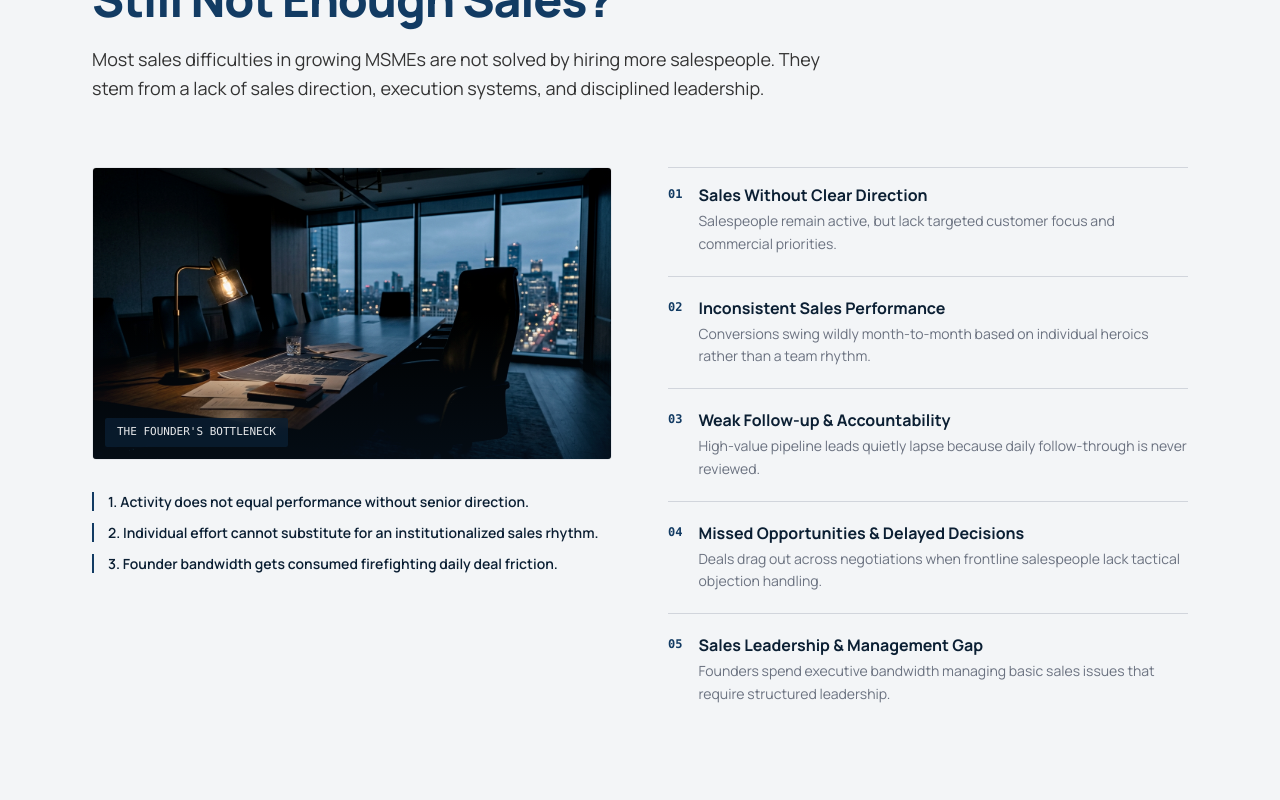
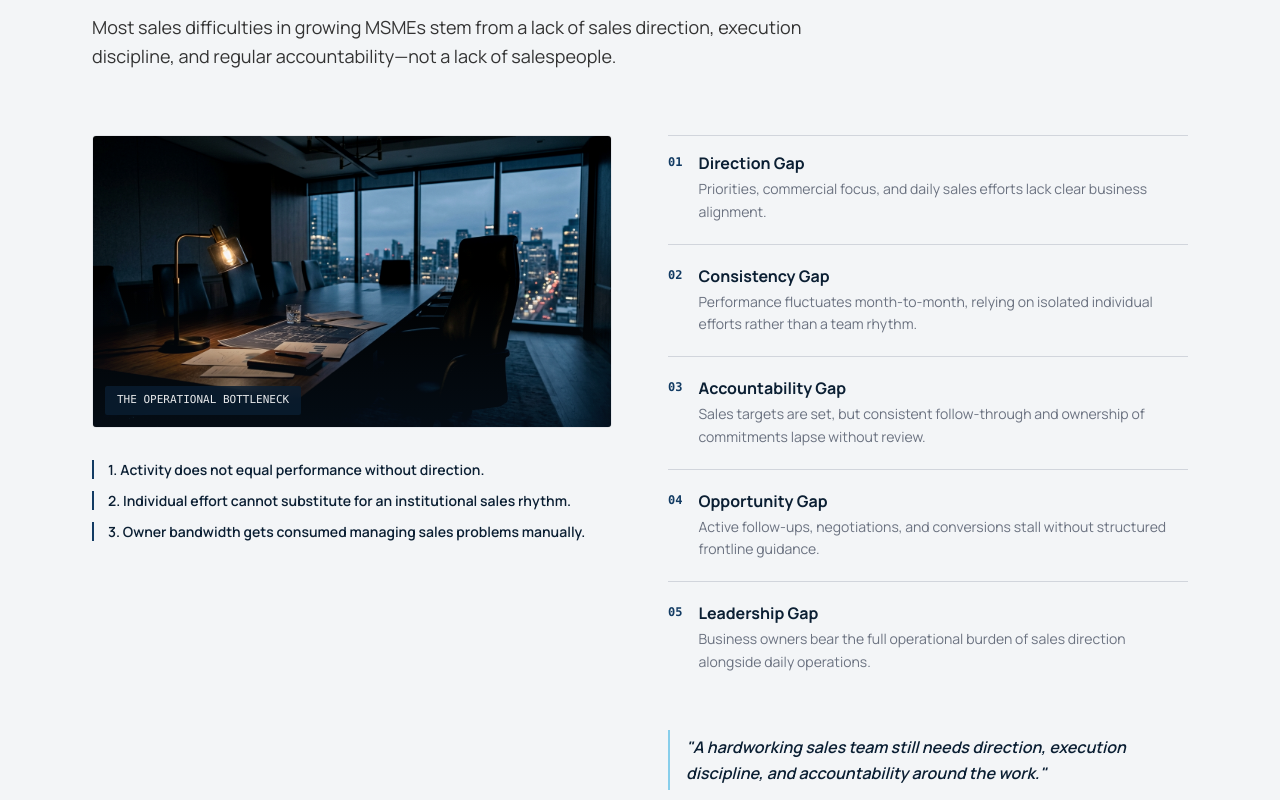
Before and after one commit to Bedant1424/virtual-state-head, a React (Vite) app: page / in a window 1280 px wide. Shown: the part 1180-1980 px from the top of the page. Built offline with nearby package versions, Linux system fonts and the light colour scheme.

Commit message:
feat(vsh): rebuild hero and problem experience

```diff
--- a/src/App.tsx
+++ b/src/App.tsx
@@ -78,7 +78,7 @@ export const App: React.FC = () => {
         {/* Editorial Footer */}
         <Footer />
 
-        {/* Confidential Strategy Discussion Booking Modal */}
+        {/* Strategy Discussion Booking Modal */}
         <DemoModal isOpen={isDemoModalOpen} onClose={handleCloseDemoModal} />
       </div>
     </LazyMotion>
--- a/src/sections/Chapters/Chapter01Hero.tsx
+++ b/src/sections/Chapters/Chapter01Hero.tsx
@@ -23,14 +23,14 @@ export const Chapter01Hero: React.FC<Chapter01HeroProps> = ({ onCtaClick }) => {
       className="relative pt-24 sm:pt-28 lg:pt-32 pb-16 sm:pb-20 lg:pb-24 bg-white border-b border-gray-200/80 overflow-hidden"
     >
       <Container size="default">
-        {/* Editorial 2-Column Split: Text Left (42%), Large Photo Right (58%) */}
+        {/* Editorial 2-Column Split: Text Left (5 cols), Large Photo Right (7 cols) */}
         <div className="grid grid-cols-1 lg:grid-cols-12 gap-10 lg:gap-14 items-center">
           {/* Left Column (5 cols on lg): Editorial Typography & CTA */}
           <div className="lg:col-span-5 space-y-6 sm:space-y-8 z-10">
-            {/* Chapter Micro-Index */}
+            {/* Chapter Micro-Index (Eyebrow 1 of 3 on page) */}
             <div className="inline-flex items-center gap-2 text-xs font-mono font-semibold uppercase tracking-widest text-[#123B63]">
               <span className="w-1.5 h-1.5 rounded-full bg-[#123B63]" />
-              <span>Executive Sales Leadership • Odisha MSMEs</span>
+              <span>• Sales Leadership • Odisha MSMEs</span>
             </div>
 
             {/* Display Headline */}
@@ -55,7 +55,7 @@ export const Chapter01Hero: React.FC<Chapter01HeroProps> = ({ onCtaClick }) => {
                 variant="primary"
                 size="lg"
                 onClick={onCtaClick}
-                className="w-full sm:w-auto bg-[#123B63] text-white hover:bg-[#0B1F33] transition-colors font-bold px-8 py-4 rounded-[4px] shadow-none flex items-center justify-center gap-3 cursor-pointer"
+                className="w-full sm:w-auto bg-[#123B63] text-white hover:bg-[#0B1F33] transition-colors font-bold px-8 py-4 rounded-[4px] shadow-none flex items-center justify-center gap-3 cursor-pointer whitespace-nowrap"
               >
                 <span>Book Your Sales Strategy Call</span>
                 <ArrowRight className="w-4 h-4 text-[#87CEEB]" />
@@ -81,6 +81,7 @@ export const Chapter01Hero: React.FC<Chapter01HeroProps> = ({ onCtaClick }) => {
                 height={675}
                 className="w-full h-full object-cover object-center filter saturate-[0.92] contrast-[1.05]"
                 loading="eager"
+                fetchPriority="high"
               />
               {/* Subtle Film Vignette Overlay */}
               <div className="absolute inset-0 bg-gradient-to-t from-[#0B1F33]/25 via-transparent to-transparent pointer-events-none" />
--- a/src/sections/Chapters/Chapter02Problem.tsx
+++ b/src/sections/Chapters/Chapter02Problem.tsx
@@ -4,37 +4,37 @@ import { vshImages } from '@/assets/images';
 
 /**
  * CHAPTER 02 — THE PROBLEM
- * Editorial Strategic Authority
+ * Editorial Strategic Authority: Typographic / Chiaroscuro Tension
  *
- * Large photographic composition + 3 concise statements + 5-point source register.
- * No cards, no node maps, no flowcharts.
+ * Chiaroscuro boardroom photography + 3 core realities + 5 operational gaps in spacious typography.
+ * No mathematical formulas. No node maps. No flowcharts. No cards.
  */
 export const Chapter02Problem: React.FC = () => {
-  const painPoints = [
+  const operationalGaps = [
     {
       num: '01',
-      title: 'Sales Without Clear Direction',
-      desc: 'Salespeople remain active, but lack targeted customer focus and commercial priorities.',
+      title: 'Direction Gap',
+      desc: 'Priorities, commercial focus, and daily sales efforts lack clear business alignment.',
     },
     {
       num: '02',
-      title: 'Inconsistent Sales Performance',
-      desc: 'Conversions swing wildly month-to-month based on individual heroics rather than a team rhythm.',
+      title: 'Consistency Gap',
+      desc: 'Performance fluctuates month-to-month, relying on isolated individual efforts rather than a team rhythm.',
     },
     {
       num: '03',
-      title: 'Weak Follow-up & Accountability',
-      desc: 'High-value pipeline leads quietly lapse because daily follow-through is never reviewed.',
+      title: 'Accountability Gap',
+      desc: 'Sales targets are set, but consistent follow-through and ownership of commitments lapse without review.',
     },
     {
       num: '04',
-      title: 'Missed Opportunities & Delayed Decisions',
-      desc: 'Deals drag out across negotiations when frontline salespeople lack tactical objection handling.',
+      title: 'Opportunity Gap',
+      desc: 'Active follow-ups, negotiations, and conversions stall without structured frontline guidance.',
     },
     {
       num: '05',
-      title: 'Sales Leadership & Management Gap',
-      desc: 'Founders spend executive bandwidth managing basic sales issues that require structured leadership.',
+      title: 'Leadership Gap',
+      desc: 'Business owners bear the full operational burden of sales direction alongside daily operations.',
     },
   ];
 
@@ -45,11 +45,6 @@ export const Chapter02Problem: React.FC = () => {
       className="py-16 sm:py-24 lg:py-28 bg-[#F3F5F7] border-b border-gray-200/80 overflow-hidden"
     >
       <Container size="default">
-        {/* Chapter Label */}
-        <div className="text-xs font-mono font-semibold uppercase tracking-widest text-[#123B63] mb-4">
-          CHAPTER 02 • THE OPERATIONAL REALITY
-        </div>
-
         {/* Section Headline */}
         <div className="max-w-3xl mb-12 sm:mb-16">
           <h2
@@ -62,18 +57,18 @@ export const Chapter02Problem: React.FC = () => {
             </span>
           </h2>
           <p className="text-base sm:text-lg text-[#333333] font-sans leading-relaxed">
-            Most sales difficulties in growing MSMEs are not solved by hiring more salespeople. They stem from a lack of sales direction, execution systems, and disciplined leadership.
+            Most sales difficulties in growing MSMEs stem from a lack of sales direction, execution discipline, and regular accountability—not a lack of salespeople.
           </p>
         </div>
 
-        {/* 2-Column Split: Image Left (50%), 5-Point Editorial Register Right (50%) */}
+        {/* 2-Column Split: Image Left (50%), 5 Operational Gaps Right (50%) */}
         <div className="grid grid-cols-1 lg:grid-cols-12 gap-10 lg:gap-14 items-start">
           {/* Left Column (6 cols): Atmospheric Photography & 3 Key Realities */}
           <div className="lg:col-span-6 space-y-6">
             <div className="relative aspect-[16/9] w-full rounded-[4px] overflow-hidden border border-gray-200 bg-white">
               <img
                 src={vshImages.problem}
-                alt="Executive boardroom table at dusk with solitary lamp illuminating reports"
+                alt="Executive boardroom table at dusk with solitary lamp illuminating operational reports"
                 width={1200}
                 height={675}
                 className="w-full h-full object-cover object-center filter saturate-[0.9] contrast-[1.05]"
@@ -81,28 +76,28 @@ export const Chapter02Problem: React.FC = () => {
               />
               <div className="absolute inset-0 bg-gradient-to-t from-[#0B1F33]/40 via-transparent to-transparent pointer-events-none" />
               <div className="absolute bottom-3 left-3 px-3 py-1.5 rounded-[2px] bg-[#0B1F33]/80 backdrop-blur-xs text-[11px] font-mono text-white/90">
-                THE FOUNDER'S BOTTLENECK
+                THE OPERATIONAL BOTTLENECK
               </div>
             </div>
 
             {/* Three Concise Foundational Statements (No Cards) */}
             <div className="space-y-3 pt-2">
               <div className="text-sm font-semibold text-[#0B1F33] border-l-2 border-[#123B63] pl-3.5 leading-snug">
-                1. Activity does not equal performance without senior direction.
+                1. Activity does not equal performance without direction.
               </div>
               <div className="text-sm font-semibold text-[#0B1F33] border-l-2 border-[#123B63] pl-3.5 leading-snug">
-                2. Individual effort cannot substitute for an institutionalized sales rhythm.
+                2. Individual effort cannot substitute for an institutional sales rhythm.
               </div>
               <div className="text-sm font-semibold text-[#0B1F33] border-l-2 border-[#123B63] pl-3.5 leading-snug">
-                3. Founder bandwidth gets consumed firefighting daily deal friction.
+                3. Owner bandwidth gets consumed managing sales problems manually.
               </div>
             </div>
           </div>
 
-          {/* Right Column (6 cols): 5-Point Editorial Register (Hairline Dividers, No Boxes) */}
-          <div className="lg:col-span-6">
+          {/* Right Column (6 cols): 5 Operational Gaps in Spacious Typography */}
+          <div className="lg:col-span-6 space-y-8">
             <div className="border-t border-gray-300 divide-y divide-gray-300">
-              {painPoints.map((item) => (
+              {operationalGaps.map((item) => (
                 <div key={item.num} className="py-5 first:pt-4 last:pb-4 flex items-start gap-4">
                   <span className="text-xs font-mono font-bold text-[#123B63] shrink-0 mt-0.5">
                     {item.num}
@@ -118,6 +113,13 @@ export const Chapter02Problem: React.FC = () => {
                 </div>
               ))}
             </div>
+
+            {/* Source-Grounded Closing Principle (Clean, Unadorned Typography) */}
+            <div className="pt-2">
+              <p className="text-sm sm:text-base font-semibold text-[#0B1F33] font-sans italic border-l-2 border-[#87CEEB] pl-4 py-1 leading-relaxed">
+                "A hardworking sales team still needs direction, execution discipline, and accountability around the work."
+              </p>
+            </div>
           </div>
         </div>
       </Container>
```
Also changed, not shown: 1 other file (tests, documents, lock files or other folders).
